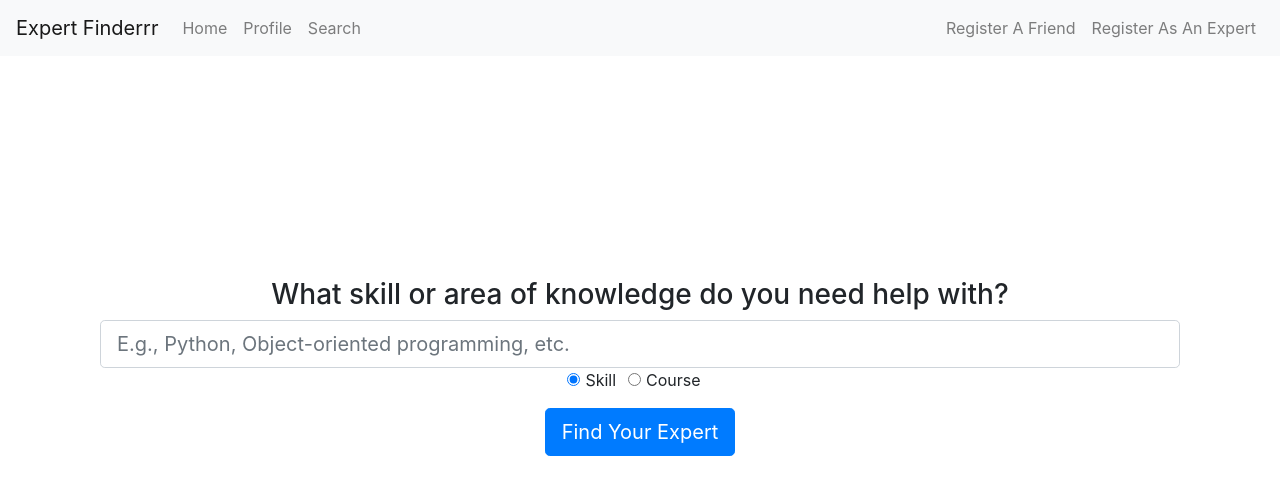
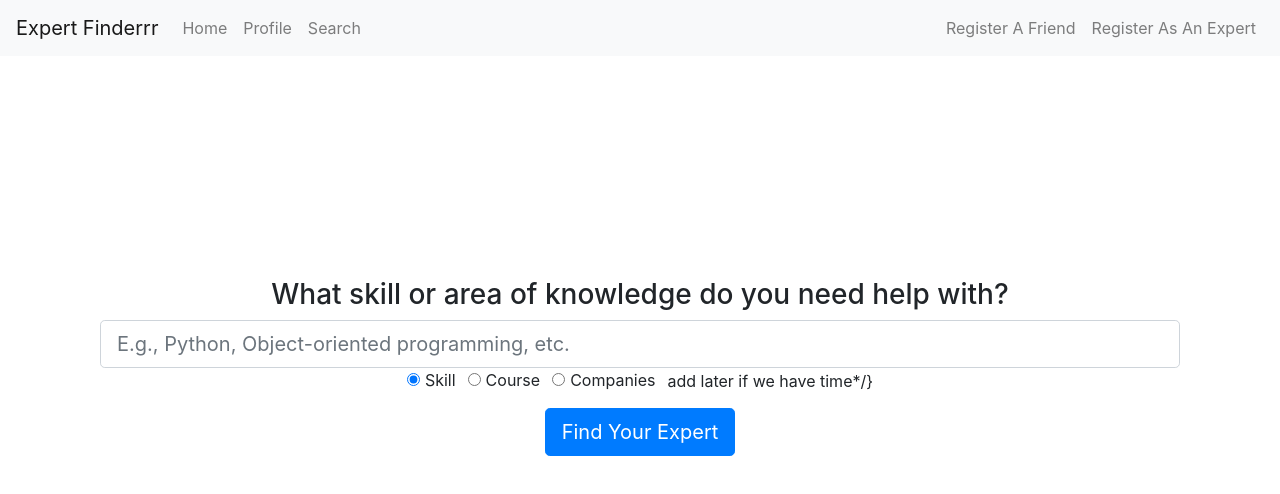
Before and after one commit to steve-ochoa/osu_cs_361_longbourn, a React (Create React App) app in the folder client/: page /search in a window 1280 px wide. Shown: the top 494 px of the page. Built offline with nearby package versions, Linux system fonts and the light colour scheme.

Commit message:
Updated search page with radio buttons for skill, course, and companies

```diff
--- a/client/src/pages/SearchPage.js
+++ b/client/src/pages/SearchPage.js
@@ -10,7 +10,7 @@ function SearchPage() {
                 <div key="inline" className="mb-3">
                     <Form.Check inline type="radio" name="search" label="Skill" value="Skill" checked />
                     <Form.Check inline type="radio" name="search" label="Course" value="Course" />
-                    {/* <Form.Check inline type="radio" label="Companies" />
+                    <Form.Check inline type="radio" name="search" label="Companies" value="Company" />
                     add later if we have time*/}
                 </div>
             </Form>
```
